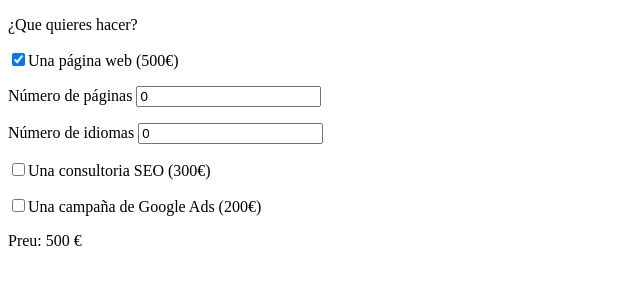
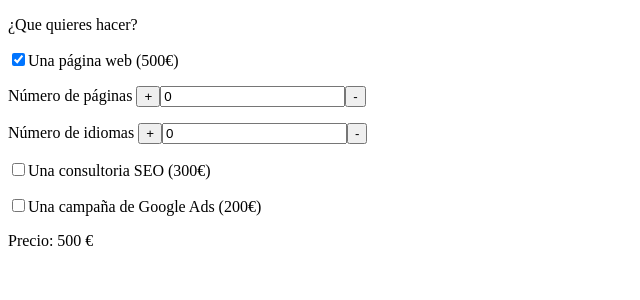
Before and after one commit to nellsavedra/it-academy-react-sprint-07, a React (Create React App) app: page /app in a window 1280 px wide. Both pictures are taken after a click on the checkbox 18 px from the left and 59 px from the top of the page. Shown: the top 300 px of the page, without its empty margins (0-640 px from the left). Built offline with nearby package versions, Linux system fonts and the light colour scheme.

Commit message:
Implemented buttons for better UX [Ticket 3]

```diff
--- a/src/App.js
+++ b/src/App.js
@@ -1,35 +1,43 @@
 import { useEffect, useState } from "react";
 import "./App.css";
+import WebPageAddons from "./components/WebPageAddons";
 
 function App() {
+
 	const [budget, setBudget] = useState({
-		webpage:{
+		webpage: {
 			checked: false,
 			pages_num: 0,
 			pages_langs: 0,
 		},
-		seo_consult:{
+		seo_consult: {
 			checked: false,
 		},
-		ads_campaign:{
+		ads_campaign: {
 			checked: false,
-		}
+		},
 	});
 	const [grandTotal, setGrandTotal] = useState(0);
 
 	const eventHandler = event => {
 		const { name, value, checked } = event.target;
-		setBudget(prevBudget => ({ ...prevBudget, [name]: {...prevBudget[name], checked: checked, price: parseInt(value) } }));
+		setBudget(prevBudget => ({ ...prevBudget, [name]: { ...prevBudget[name], checked: checked, price: parseInt(value) } }));
 	};
 
 	const addonsHandler = (event, parent) => {
-		const {name, value} = event.target;
-		setBudget(prevBudget => ({...prevBudget, [parent]: {...prevBudget[parent], [name]: parseInt(value)}}))
-	}
+		const { name, value, type, className } = event.target;
+		if (type === "button" && className === "sum") {
+			setBudget(prevBudget => ({ ...prevBudget, [parent]: { ...prevBudget[parent], [name]: prevBudget[parent][name] + 1 } }));
+		} else if (type === "button" && className === "min") {
+			setBudget(prevBudget => ({ ...prevBudget, [parent]: { ...prevBudget[parent], [name]: prevBudget[parent][name] <= 0 ? 0 : prevBudget[parent][name] - 1 } }));
+		} else {
+			setBudget(prevBudget => ({ ...prevBudget, [parent]: { ...prevBudget[parent], [name]: isNaN(parseInt(value)) ? 0 : parseInt(value) } }));
+		}
+	};
 
 	useEffect(() => {
 		let total = 0;
-		const addons = (budget.webpage.pages_num * budget.webpage.pages_langs) * 30;
+		const addons = budget.webpage.pages_num * budget.webpage.pages_langs * 30;
 		for (let item in budget) {
 			if (budget[item].checked === true) {
 				total += budget[item].price;
@@ -38,38 +46,31 @@
 		setGrandTotal(budget.webpage.checked ? total + addons : total);
 	}, [budget]);
 
-	const WebPageAddons = ({ isChecked, parent }) => {
-		return (
-			isChecked && <div>
-				<p>
-					Número de páginas <input type="number" name="pages_num" onChange={event => {addonsHandler(event, parent)}} placeholder="0" min="0" value={isChecked ? budget.webpage.pages_num : 0} />
-				</p>
-				<p>
-					Número de idiomas <input type="number" name="pages_langs" onChange={event => {addonsHandler(event, parent)}} placeholder="0" min="0" value={isChecked ? budget.webpage.pages_langs : 0} />
-				</p>
-			</div>
-		);
-	};
-
 	return (
 		<>
 			<form action="">
 				<p>¿Que quieres hacer?</p>
 				<p>
-					<input type="checkbox" name="webpage" onChange={eventHandler} value="500" />
+					<input type="checkbox" name="webpage" onChange={eventHandler} value="500" defaultChecked={budget.webpage.checked} />
 					Una página web (500€)
 				</p>
-				<WebPageAddons isChecked={budget.webpage.checked} parent={"webpage"} />
+				<WebPageAddons
+					isChecked={budget.webpage.checked}
+					onChangeHandler={event => {
+						addonsHandler(event, "webpage");
+					}}
+					currValue={budget.webpage.checked ? budget.webpage : 0}
+				/>
 				<p>
-					<input type="checkbox" name="seo_consult" onChange={eventHandler} value="300" />
+					<input type="checkbox" name="seo_consult" onChange={eventHandler} value="300" defaultChecked={budget.seo_consult.checked} />
 					Una consultoria SEO (300€)
 				</p>
 				<p>
-					<input type="checkbox" name="ads_campaign" onChange={eventHandler} value="200" />
+					<input type="checkbox" name="ads_campaign" onChange={eventHandler} value="200" defaultChecked={budget.ads_campaign.checked} />
 					Una campaña de Google Ads (200€)
 				</p>
 			</form>
-			<p>Preu: {grandTotal} €</p>
+			<p>Precio: {grandTotal} €</p>
 		</>
 	);
 }
--- /dev/null
+++ b/src/components/WebPageAddons.js
@@ -0,0 +1,18 @@
+const WebPageAddons = ({ isChecked, onChangeHandler, currValue }) => {
+	return (
+		isChecked && <div>
+			<p>
+				Número de páginas <button type="button" name="pages_num" className="sum" onClick={onChangeHandler}>+</button>
+				<input type="number" name="pages_num" onChange={onChangeHandler} placeholder="0" min="0" value={currValue["pages_num"]} />
+				<button type="button" name="pages_num" className="min" onClick={onChangeHandler}>-</button>
+			</p>
+			<p>
+				Número de idiomas <button type="button" name="pages_langs" className="sum" onClick={onChangeHandler}>+</button>
+				<input type="number" name="pages_langs" onChange={onChangeHandler} placeholder="0" min="0" value={currValue["pages_langs"]} />
+				<button type="button" name="pages_langs" className="min" onClick={onChangeHandler}>-</button>
+			</p>
+		</div>
+	);
+};
+
+export default WebPageAddons;
```
